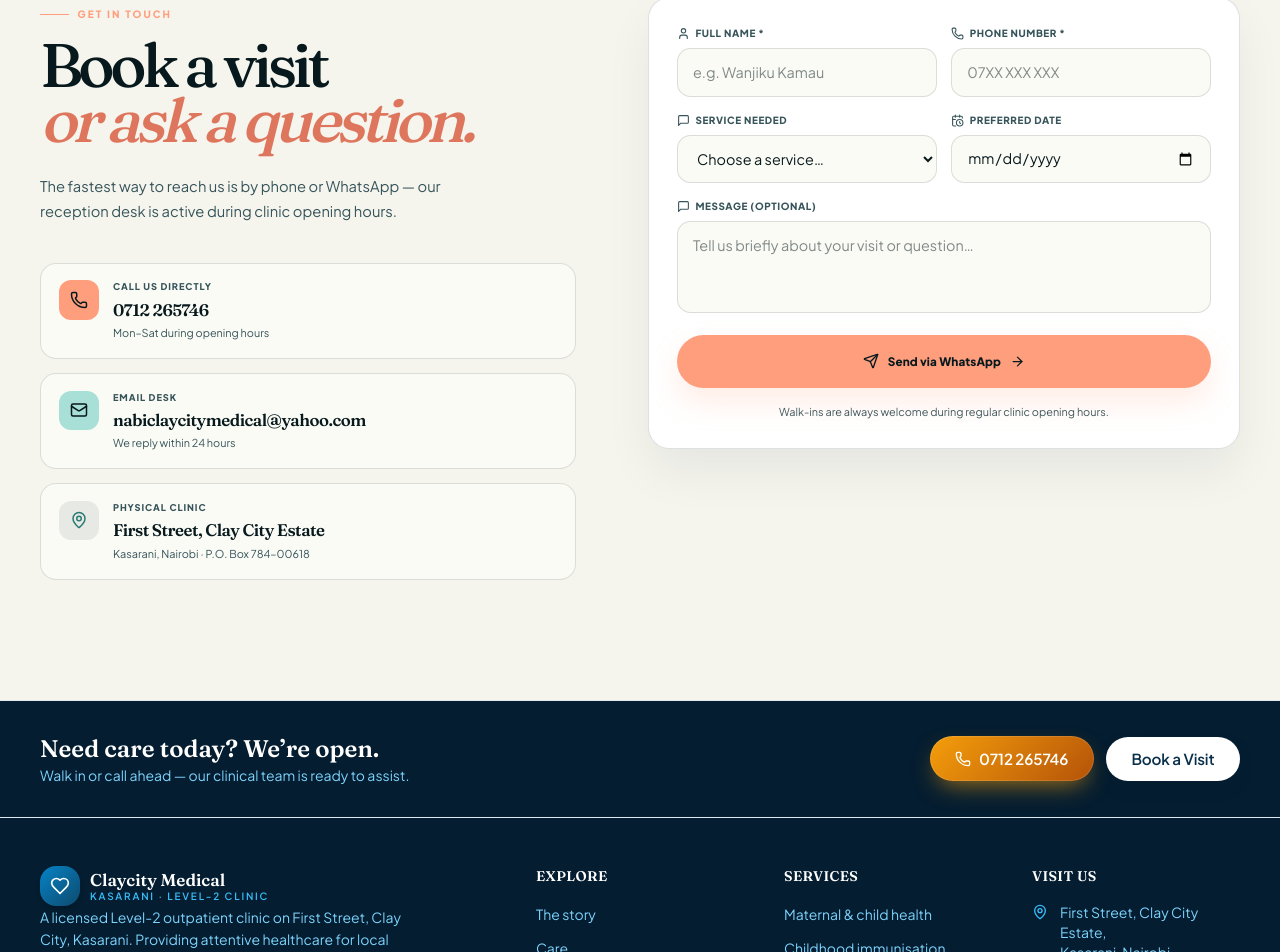
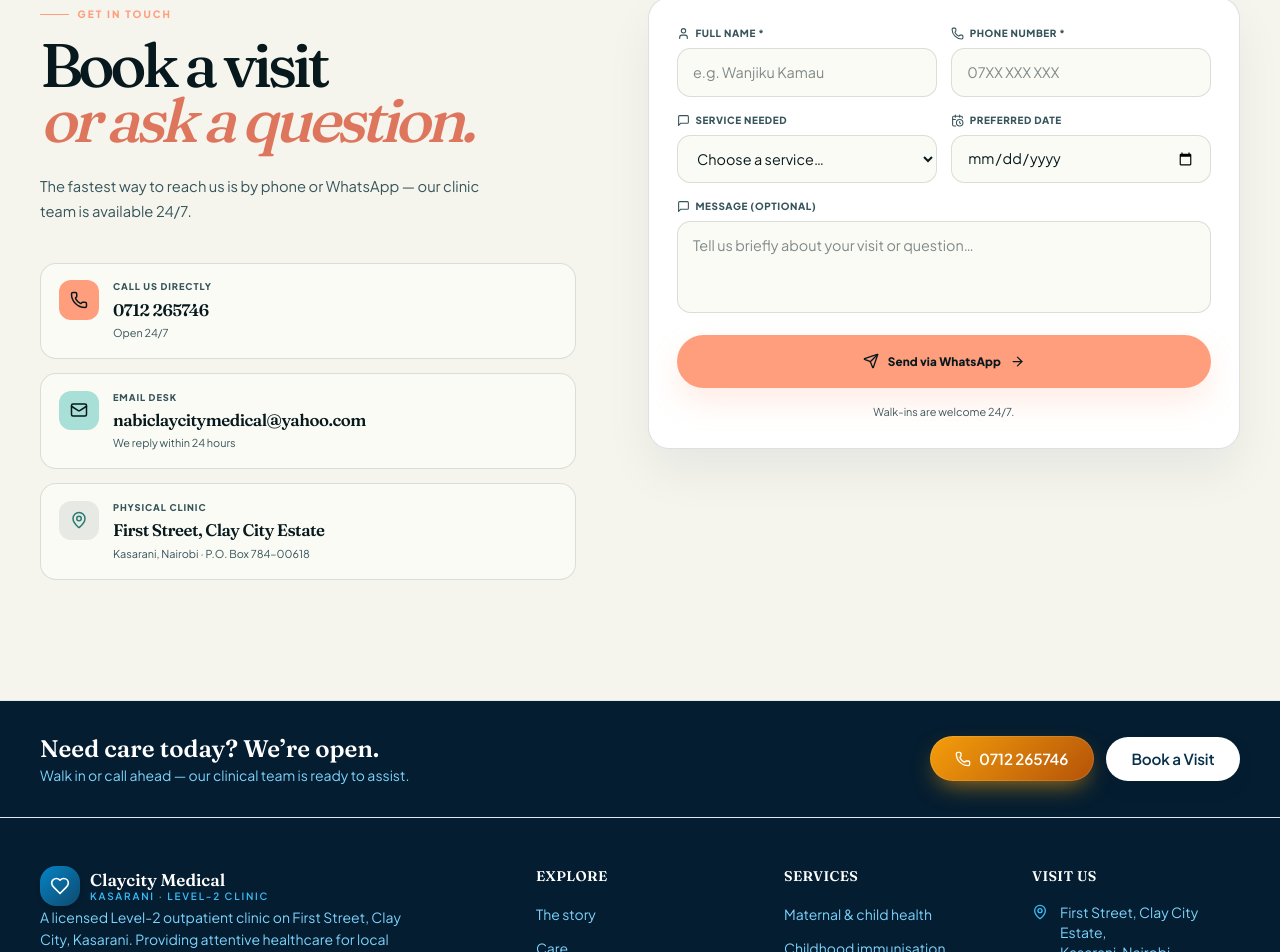
Before and after one commit to Elvinoacer/claycity_med_center, a Next.js app: page / in a window 1280 px wide. Shown: the part 6916-7868 px from the top of the page. Built offline with nearby package versions, Linux system fonts and the light colour scheme.

Commit message:
fix(clinic): update contact availability to 24/7

```diff
--- a/app/components/Contact.tsx
+++ b/app/components/Contact.tsx
@@ -66,8 +66,8 @@ export default function Contact() {
               <em>or ask a question.</em>
             </h2>
             <p className="immersive-contact-lede">
-              The fastest way to reach us is by phone or WhatsApp — our reception
-              desk is active during clinic opening hours.
+              The fastest way to reach us is by phone or WhatsApp — our clinic
+              team is available 24/7.
             </p>
 
             <div className="immersive-contact-cards">
@@ -78,7 +78,7 @@ export default function Contact() {
                 <span>
                   <small>Call us directly</small>
                   <strong>0712 265746</strong>
-                  <span>Mon–Sat during opening hours</span>
+                  <span>Open 24/7</span>
                 </span>
               </a>
 
@@ -223,7 +223,7 @@ export default function Contact() {
                   <ArrowRight size={15} />
                 </button>
                 <p className="immersive-form-note">
-                  Walk-ins are always welcome during regular clinic opening hours.
+                  Walk-ins are welcome 24/7.
                 </p>
               </form>
             )}
```
